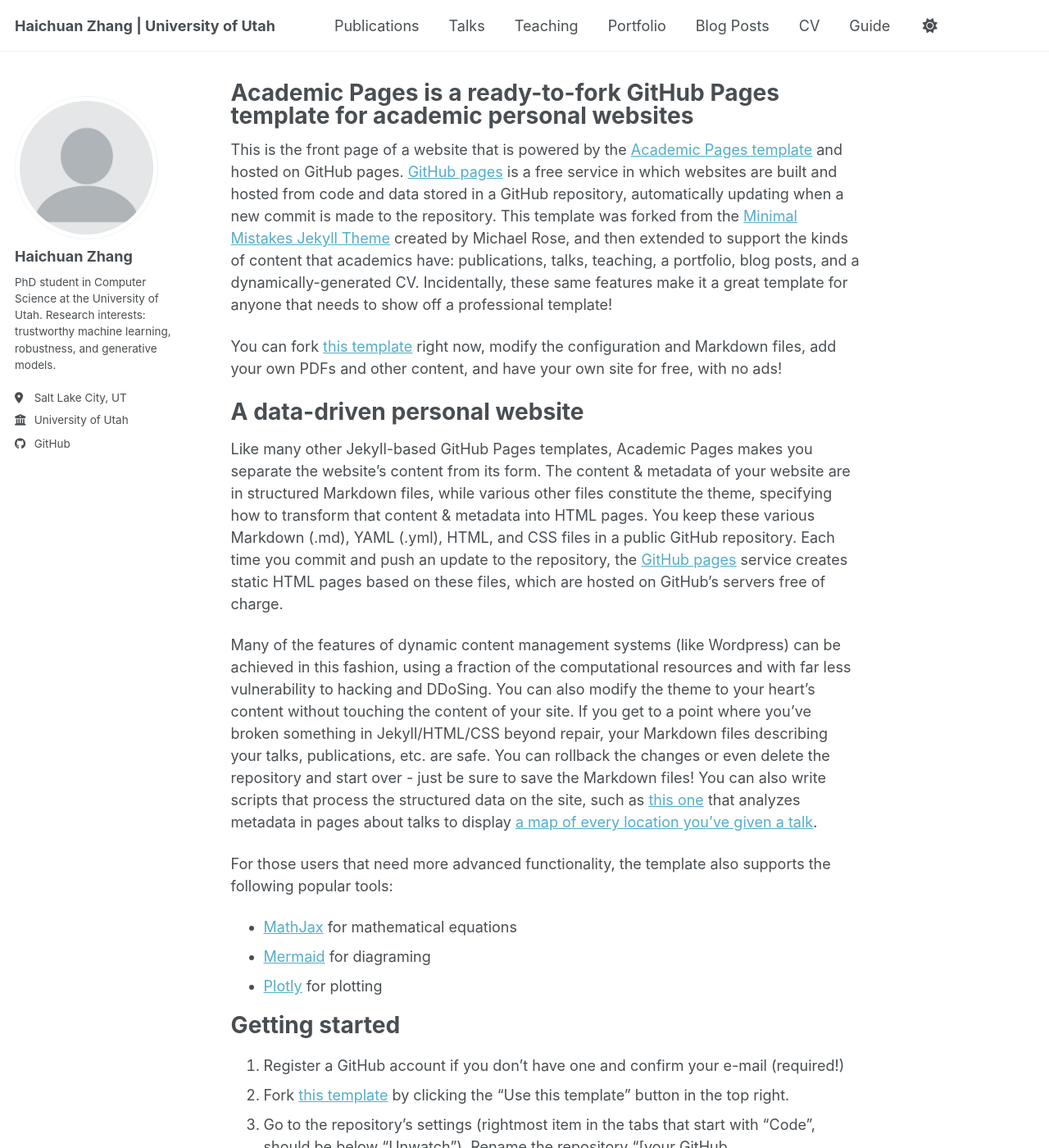
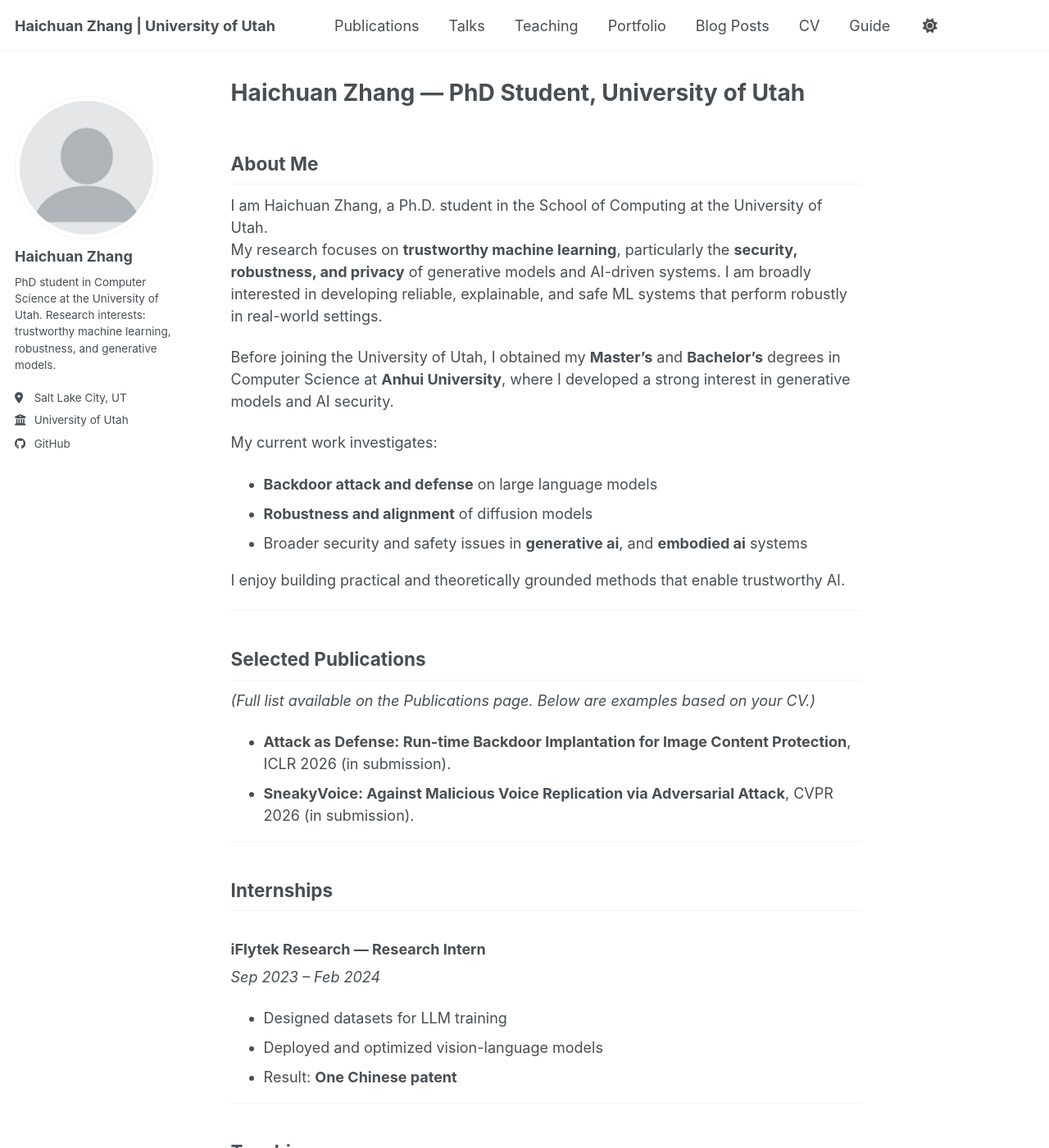
Before and after one commit to LeopoldZhang1610/LeopoldZhang1610.github.io, a Jekyll site: the page built from _pages/about.md, in a window 1280 px wide and 1400 px high. Shown: the whole window at 82% size. Built offline with Jekyll 4.4.1, drawn with Linux system fonts in a browser that asks for light colours; a script bundle is joined from its source files by our own code; library files that are not in the unit come from our copies; some of the changed text lies outside the part shown.

Commit message:
Update about.md

```diff
--- a/_pages/about.md
+++ b/_pages/about.md
@@ -1,56 +1,64 @@
 ---
 permalink: /
-title: "Academic Pages is a ready-to-fork GitHub Pages template for academic personal websites"
+title: "Haichuan Zhang — PhD Student, University of Utah"
 author_profile: true
 redirect_from:
   - /about/
   - /about.html
 ---
 
-This is the front page of a website that is powered by the [Academic Pages template](https://github.com/academicpages/academicpages.github.io) and hosted on GitHub pages. [GitHub pages](https://pages.github.com) is a free service in which websites are built and hosted from code and data stored in a GitHub repository, automatically updating when a new commit is made to the repository. This template was forked from the [Minimal Mistakes Jekyll Theme](https://mmistakes.github.io/minimal-mistakes/) created by Michael Rose, and then extended to support the kinds of content that academics have: publications, talks, teaching, a portfolio, blog posts, and a dynamically-generated CV. Incidentally, these same features make it a great template for anyone that needs to show off a professional template!
+## About Me
 
- You can fork [this template](https://github.com/academicpages/academicpages.github.io) right now, modify the configuration and Markdown files, add your own PDFs and other content, and have your own site for free, with no ads!
+I am Haichuan Zhang, a Ph.D. student in the School of Computing at the University of Utah.
+My research focuses on **trustworthy machine learning**, particularly the **security, robustness, and privacy** of generative models and AI-driven systems. I am broadly interested in developing reliable, explainable, and safe ML systems that perform robustly in real-world settings.
 
-A data-driven personal website
-======
-Like many other Jekyll-based GitHub Pages templates, Academic Pages makes you separate the website's content from its form. The content & metadata of your website are in structured Markdown files, while various other files constitute the theme, specifying how to transform that content & metadata into HTML pages. You keep these various Markdown (.md), YAML (.yml), HTML, and CSS files in a public GitHub repository. Each time you commit and push an update to the repository, the [GitHub pages](https://pages.github.com/) service creates static HTML pages based on these files, which are hosted on GitHub's servers free of charge.
+Before joining the University of Utah, I obtained my **Master’s** and **Bachelor’s** degrees in Computer Science at **Anhui University**, where I developed a strong interest in generative models and AI security.
 
-Many of the features of dynamic content management systems (like Wordpress) can be achieved in this fashion, using a fraction of the computational resources and with far less vulnerability to hacking and DDoSing. You can also modify the theme to your heart's content without touching the content of your site. If you get to a point where you've broken something in Jekyll/HTML/CSS beyond repair, your Markdown files describing your talks, publications, etc. are safe. You can rollback the changes or even delete the repository and start over - just be sure to save the Markdown files! You can also write scripts that process the structured data on the site, such as [this one](https://github.com/academicpages/academicpages.github.io/blob/master/talkmap.ipynb) that analyzes metadata in pages about talks to display [a map of every location you've given a talk](https://academicpages.github.io/talkmap.html).
+My current work investigates:
+- **Backdoor attack and defense** on large language models
+- **Robustness and alignment** of diffusion models
+- Broader security and safety issues in **generative ai**, and **embodied ai** systems
 
-For those users that need more advanced functionality, the template also supports the following popular tools:
-- [MathJax](https://www.mathjax.org/) for mathematical equations
-- [Mermaid](https://mermaid.js.org/) for diagraming
-- [Plotly](https://plotly.com/javascript/) for plotting
+I enjoy building practical and theoretically grounded methods that enable trustworthy AI.
 
-Getting started
-======
-1. Register a GitHub account if you don't have one and confirm your e-mail (required!)
-1. Fork [this template](https://github.com/academicpages/academicpages.github.io) by clicking the "Use this template" button in the top right.
-1. Go to the repository's settings (rightmost item in the tabs that start with "Code", should be below "Unwatch"). Rename the repository "[your GitHub username].github.io", which will also be your website's URL.
-1. Set site-wide configuration and create content & metadata (see below -- also see [this set of diffs](https://archive.is/3TPas) showing what files were changed to set up [an example site](https://getorg-testacct.github.io) for a user with the username "getorg-testacct")
-1. Upload any files (like PDFs, .zip files, etc.) to the files/ directory. They will appear at https://[your GitHub username].github.io/files/example.pdf.
-1. Check status by going to the repository settings, in the "GitHub pages" section
+---
 
-Site-wide configuration
-------
-The main configuration file for the site is in the base directory in [_config.yml](https://github.com/academicpages/academicpages.github.io/blob/master/_config.yml), which defines the content in the sidebars and other site-wide features. You will need to replace the default variables with ones about yourself and your site's github repository. The configuration file for the top menu is in [_data/navigation.yml](https://github.com/academicpages/academicpages.github.io/blob/master/_data/navigation.yml). For example, if you don't have a portfolio or blog posts, you can remove those items from that navigation.yml file to remove them from the header.
+## Selected Publications
+*(Full list available on the Publications page. Below are examples based on your CV.)*
 
-Create content & metadata
-------
-For site content, there is one Markdown file for each type of content, which are stored in directories like _publications, _talks, _posts, _teaching, or _pages. For example, each talk is a Markdown file in the [_talks directory](https://github.com/academicpages/academicpages.github.io/tree/master/_talks). At the top of each Markdown file is structured data in YAML about the talk, which the theme will parse to do lots of cool stuff. The same structured data about a talk is used to generate the list of talks on the [Talks page](https://academicpages.github.io/talks), each [individual page](https://academicpages.github.io/talks/2012-03-01-talk-1) for specific talks, the talks section for the [CV page](https://academicpages.github.io/cv), and the [map of places you've given a talk](https://academicpages.github.io/talkmap.html) (if you run this [python file](https://github.com/academicpages/academicpages.github.io/blob/master/talkmap.py) or [Jupyter notebook](https://github.com/academicpages/academicpages.github.io/blob/master/talkmap.ipynb), which creates the HTML for the map based on the contents of the _talks directory).
+- **Attack as Defense: Run-time Backdoor Implantation for Image Content Protection**, ICLR 2026 (in submission).
+- **SneakyVoice: Against Malicious Voice Replication via Adversarial Attack**, CVPR 2026 (in submission).
 
-**Markdown generator**
+---
 
-The repository includes [a set of Jupyter notebooks](https://github.com/academicpages/academicpages.github.io/tree/master/markdown_generator
-) that converts a CSV containing structured data about talks or presentations into individual Markdown files that will be properly formatted for the Academic Pages template. The sample CSVs in that directory are the ones I used to create my own personal website at stuartgeiger.com. My usual workflow is that I keep a spreadsheet of my publications and talks, then run the code in these notebooks to generate the Markdown files, then commit and push them to the GitHub repository.
+## Internships
 
-How to edit your site's GitHub repository
-------
-Many people use a git client to create files on their local computer and then push them to GitHub's servers. If you are not familiar with git, you can directly edit these configuration and Markdown files directly in the github.com interface. Navigate to a file (like [this one](https://github.com/academicpages/academicpages.github.io/blob/master/_talks/2012-03-01-talk-1.md) and click the pencil icon in the top right of the content preview (to the right of the "Raw | Blame | History" buttons). You can delete a file by clicking the trashcan icon to the right of the pencil icon. You can also create new files or upload files by navigating to a directory and clicking the "Create new file" or "Upload files" buttons.
+### iFlytek Research — Research Intern
+*Sep 2023 – Feb 2024*
+- Designed datasets for LLM training
+- Deployed and optimized vision-language models
+- Result: **One Chinese patent**
 
-Example: editing a Markdown file for a talk
-![Editing a Markdown file for a talk](/images/editing-talk.png)
+---
 
-For more info
-------
-More info about configuring Academic Pages can be found in [the guide](https://academicpages.github.io/markdown/), the [growing wiki](https://github.com/academicpages/academicpages.github.io/wiki), and you can always [ask a question on GitHub](https://github.com/academicpages/academicpages.github.io/discussions). The [guides for the Minimal Mistakes theme](https://mmistakes.github.io/minimal-mistakes/docs/configuration/) (which this theme was forked from) might also be helpful.
+## Teaching
+- **Practical Machine Learning**, Teaching Assistant - Spring 2026
+- **Database System Experimental Course**, Teaching Assistant — Spring 2023
+
+---
+
+## Service
+- Subreviewer for **VLDB 2024**, **TIFS 2025**, **NeurIPS 2025**, **ICLR 2026**
+
+---
+
+## Skills
+
+**Languages:** Python, C++, MATLAB, C
+**Frameworks:** PyTorch, TensorFlow, Docker
+
+---
+
+## Contact
+
+If you'd like this to appear in the sidebar, add your preferred email in `_config.yml` under:
```
